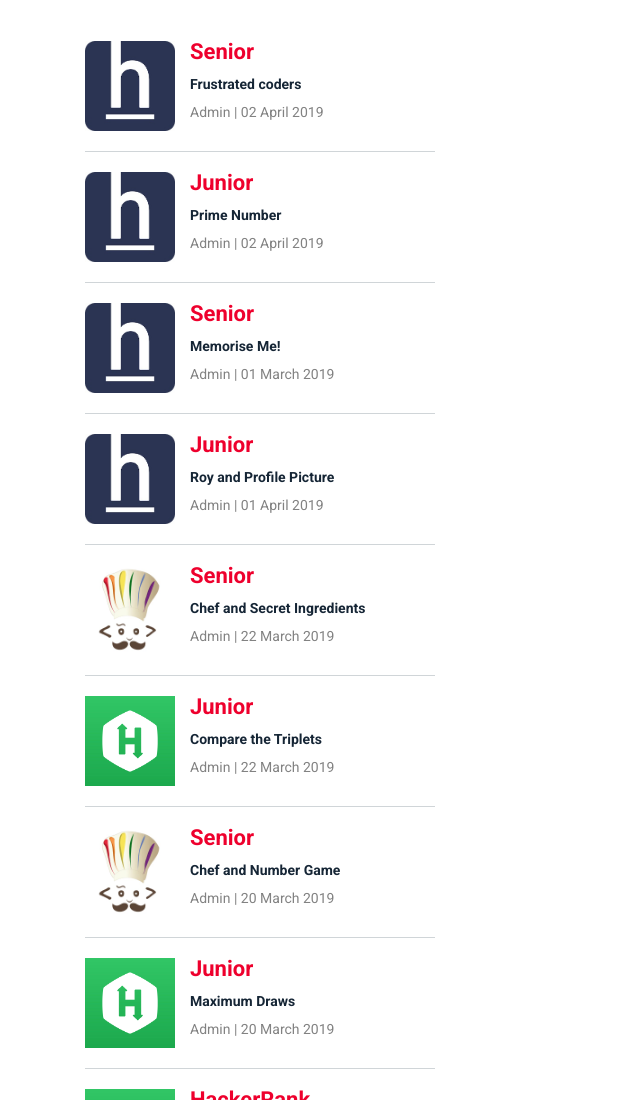
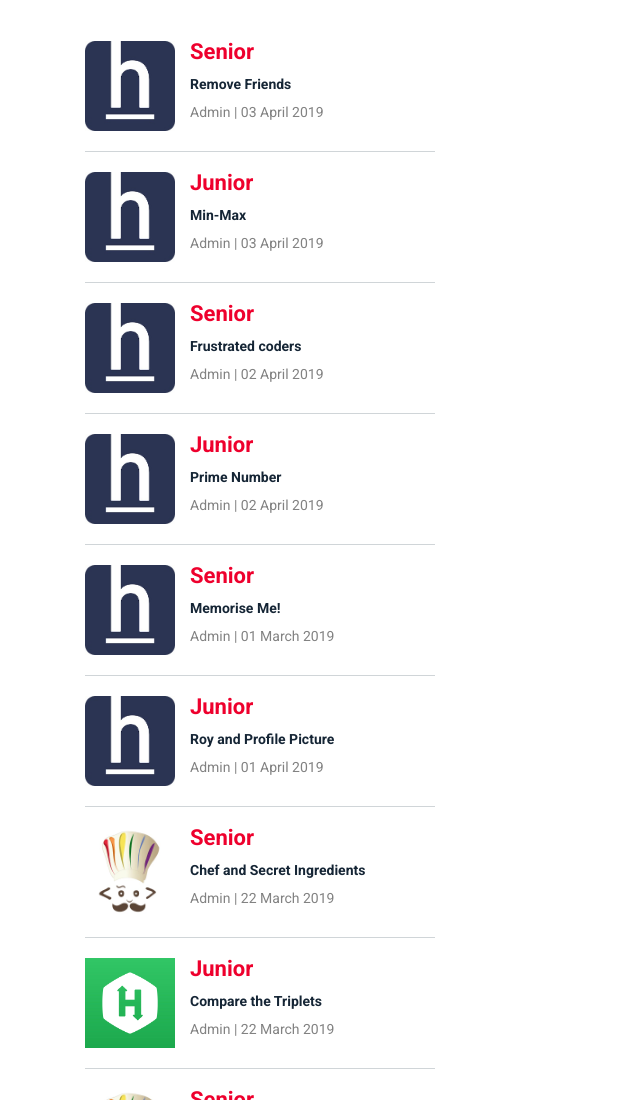
Before and after one commit to techhubmvit/techhubmvit.github.io, a plain HTML site: page problems.html in a window 1280 px wide. Shown: the top 1100 px of the page, without its empty margins (0-640 px from the left). Drawn offline with Linux system fonts and the light colour scheme.

Commit message:
Update problems.html

```diff
--- a/problems.html
+++ b/problems.html
@@ -57,6 +57,40 @@
                         </div>
 
          -->
+
+
+		<div class="single-blog-post small-featured-post d-flex">
+                            <div class="post-thumb">
+                                <a href= "https://www.hackerearth.com/practice/data-structures/linked-list/singly-linked-list/practice-problems/algorithm/remove-friends-5/">
+                                  <img src="img/post/daily/hackerearth.jpg" alt=""></a>
+                            </div>
+                            <div class="post-data">
+                                <a href="https://www.hackerearth.com/practice/data-structures/linked-list/singly-linked-list/practice-problems/algorithm/remove-friends-5/"  target="_blank" class="post-catagory">Senior</a>
+                                <div class="post-meta">
+                                    <a href="https://www.hackerearth.com/practice/data-structures/linked-list/singly-linked-list/practice-problems/algorithm/remove-friends-5/" target="_blank" class="post-title">
+                                        <h6>Remove Friends</h6>
+                                    </a>
+                                    <p class="post-date"><span>Admin</span> | <span>03 April 2019</span></p>
+                                </div>
+                            </div>
+                        </div>
+
+
+         <div class="single-blog-post small-featured-post d-flex">
+                            <div class="post-thumb">
+                                <a href= "https://www.hackerearth.com/practice/basic-programming/implementation/basics-of-implementation/practice-problems/algorithm/min-max-3/">
+                                  <img src="img/post/daily/hackerearth.jpg" alt=""></a>
+                            </div>
+                            <div class="post-data">
+                                <a href="https://www.hackerearth.com/practice/basic-programming/implementation/basics-of-implementation/practice-problems/algorithm/min-max-3/"  target="_blank" class="post-catagory">Junior</a>
+                                <div class="post-meta">
+                                    <a href="https://www.hackerearth.com/practice/basic-programming/implementation/basics-of-implementation/practice-problems/algorithm/min-max-3/" target="_blank" class="post-title">
+                                        <h6>Min-Max</h6>
+                                    </a>
+                                    <p class="post-date"><span>Admin</span> | <span>03 April 2019</span></p>
+                                </div>
+                            </div>
+                        </div>
 
          <div class="single-blog-post small-featured-post d-flex">
                             <div class="post-thumb">
```
